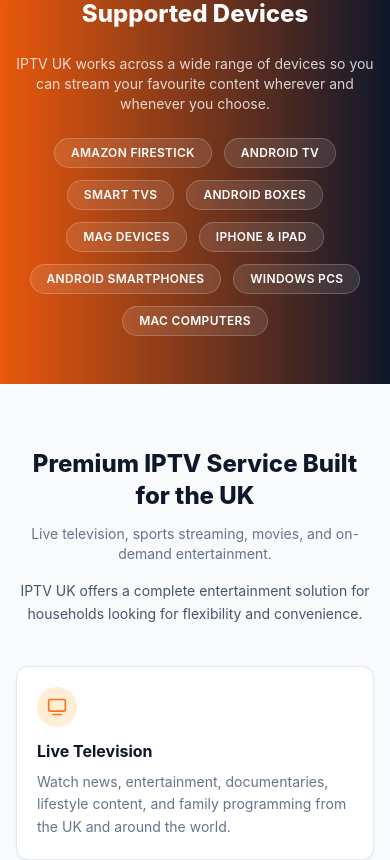
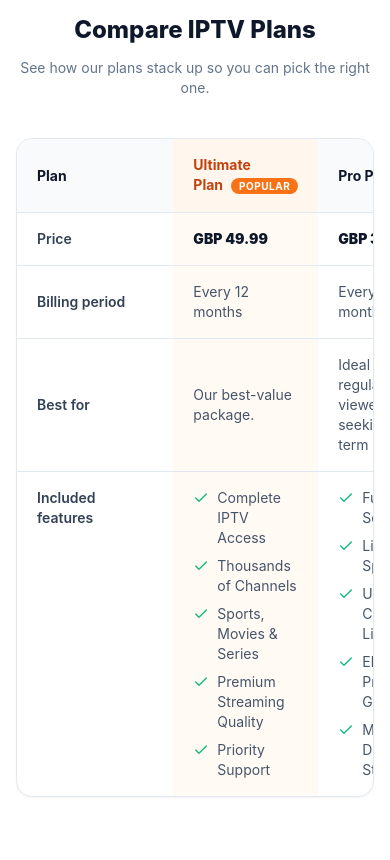
Before and after one commit to moeenmalik1/iptvUK, a Next.js app: page / in a window 390 px wide. Shown: the part 5840-6700 px from the top of the page. Built offline with nearby package versions, Linux system fonts and the light colour scheme.

Commit message:
Add plan comparison table and favicon to homepage
Adds a PlanComparisonSection with a responsive table summarizing price,
billing period, and features across all plans, and adds app/icon.svg so
Next.js serves a branded favicon.

```diff
--- a/app/page.js
+++ b/app/page.js
@@ -7,6 +7,7 @@ import FeaturesSection from '../components/sections/FeaturesSection';
 import HowItWorksSection from '../components/sections/HowItWorksSection';
 import HeroSection from '../components/sections/HeroSection';
 import PerformanceSection from '../components/sections/PerformanceSection';
+import PlanComparisonSection from '../components/sections/PlanComparisonSection';
 import PricingSection from '../components/sections/PricingSection';
 import TrustAndTestimonialsSection from '../components/sections/TrustAndTestimonialsSection';
 import WhyChooseSection from '../components/sections/WhyChooseSection';
@@ -18,6 +19,7 @@ export default function HomePage() {
       <HeroSection />
       <WhyChooseSection />
       <PricingSection />
+      <PlanComparisonSection />
       <DevicesBanner />
       <FeaturesSection />
       <HowItWorksSection />
--- /dev/null
+++ b/components/sections/PlanComparisonSection.jsx
@@ -0,0 +1,77 @@
+import { Check } from 'lucide-react';
+import SectionHeading from '../ui/SectionHeading';
+import { plans } from '../../data/plans';
+
+export default function PlanComparisonSection() {
+  return (
+    <section id="compare-plans" className="bg-white py-16">
+      <div className="mx-auto w-full max-w-6xl px-4 sm:px-6 lg:px-8">
+        <SectionHeading title="Compare IPTV Plans" subtitle="See how our plans stack up so you can pick the right one." />
+
+        <div className="mt-10 overflow-x-auto rounded-2xl border border-slate-200 shadow-sm">
+          <table className="w-full min-w-[720px] border-collapse text-left text-sm">
+            <thead>
+              <tr className="bg-slate-50">
+                <th className="w-56 px-5 py-4 font-bold text-slate-900">Plan</th>
+                {plans.map((plan) => (
+                  <th
+                    key={plan.name}
+                    className={`px-5 py-4 font-bold ${plan.featured ? 'bg-orange-50 text-orange-700' : 'text-slate-900'}`}
+                  >
+                    {plan.name}
+                    {plan.featured ? (
+                      <span className="ml-2 rounded-full bg-orange-500 px-2 py-0.5 text-[10px] font-bold uppercase tracking-wider text-white">
+                        Popular
+                      </span>
+                    ) : null}
+                  </th>
+                ))}
+              </tr>
+            </thead>
+            <tbody>
+              <tr className="border-t border-slate-200">
+                <th className="px-5 py-4 font-semibold text-slate-700">Price</th>
+                {plans.map((plan) => (
+                  <td key={plan.name} className={`px-5 py-4 font-black text-slate-900 ${plan.featured ? 'bg-orange-50/60' : ''}`}>
+                    GBP {plan.price}
+                  </td>
+                ))}
+              </tr>
+              <tr className="border-t border-slate-200">
+                <th className="px-5 py-4 font-semibold text-slate-700">Billing period</th>
+                {plans.map((plan) => (
+                  <td key={plan.name} className={`px-5 py-4 text-slate-600 ${plan.featured ? 'bg-orange-50/60' : ''}`}>
+                    Every {plan.per}
+                  </td>
+                ))}
+              </tr>
+              <tr className="border-t border-slate-200">
+                <th className="px-5 py-4 font-semibold text-slate-700">Best for</th>
+                {plans.map((plan) => (
+                  <td key={plan.name} className={`px-5 py-4 text-slate-600 ${plan.featured ? 'bg-orange-50/60' : ''}`}>
+                    {plan.note}
+                  </td>
+                ))}
+              </tr>
+              <tr className="border-t border-slate-200 align-top">
+                <th className="px-5 py-4 font-semibold text-slate-700">Included features</th>
+                {plans.map((plan) => (
+                  <td key={plan.name} className={`px-5 py-4 ${plan.featured ? 'bg-orange-50/60' : ''}`}>
+                    <ul className="space-y-2 text-slate-600">
+                      {plan.features.map((feature) => (
+                        <li key={feature} className="flex gap-2">
+                          <Check className="mt-0.5 h-4 w-4 flex-shrink-0 text-emerald-500" />
+                          <span>{feature}</span>
+                        </li>
+                      ))}
+                    </ul>
+                  </td>
+                ))}
+              </tr>
+            </tbody>
+          </table>
+        </div>
+      </div>
+    </section>
+  );
+}
```
Also changed, not shown: app/icon.svg (added).
